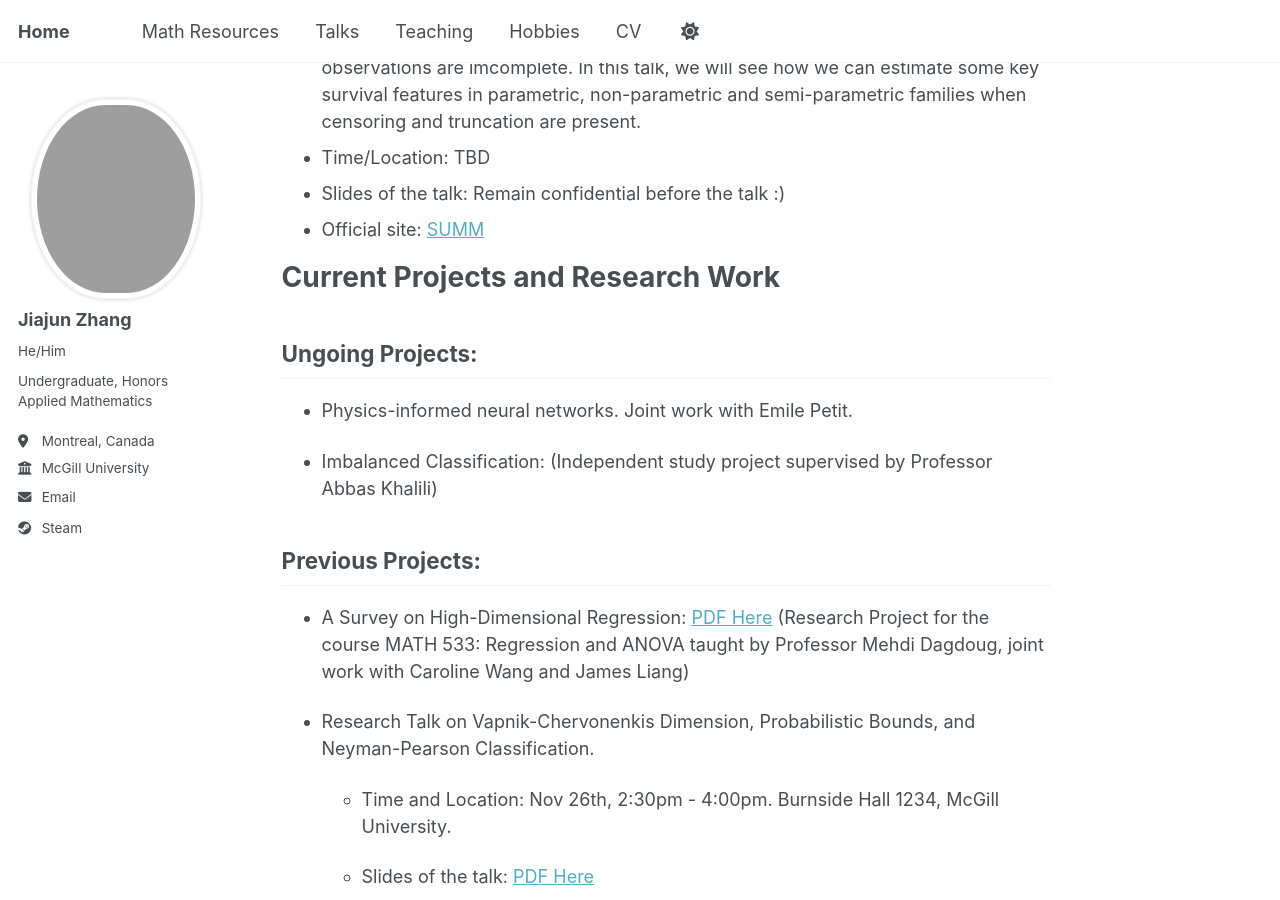
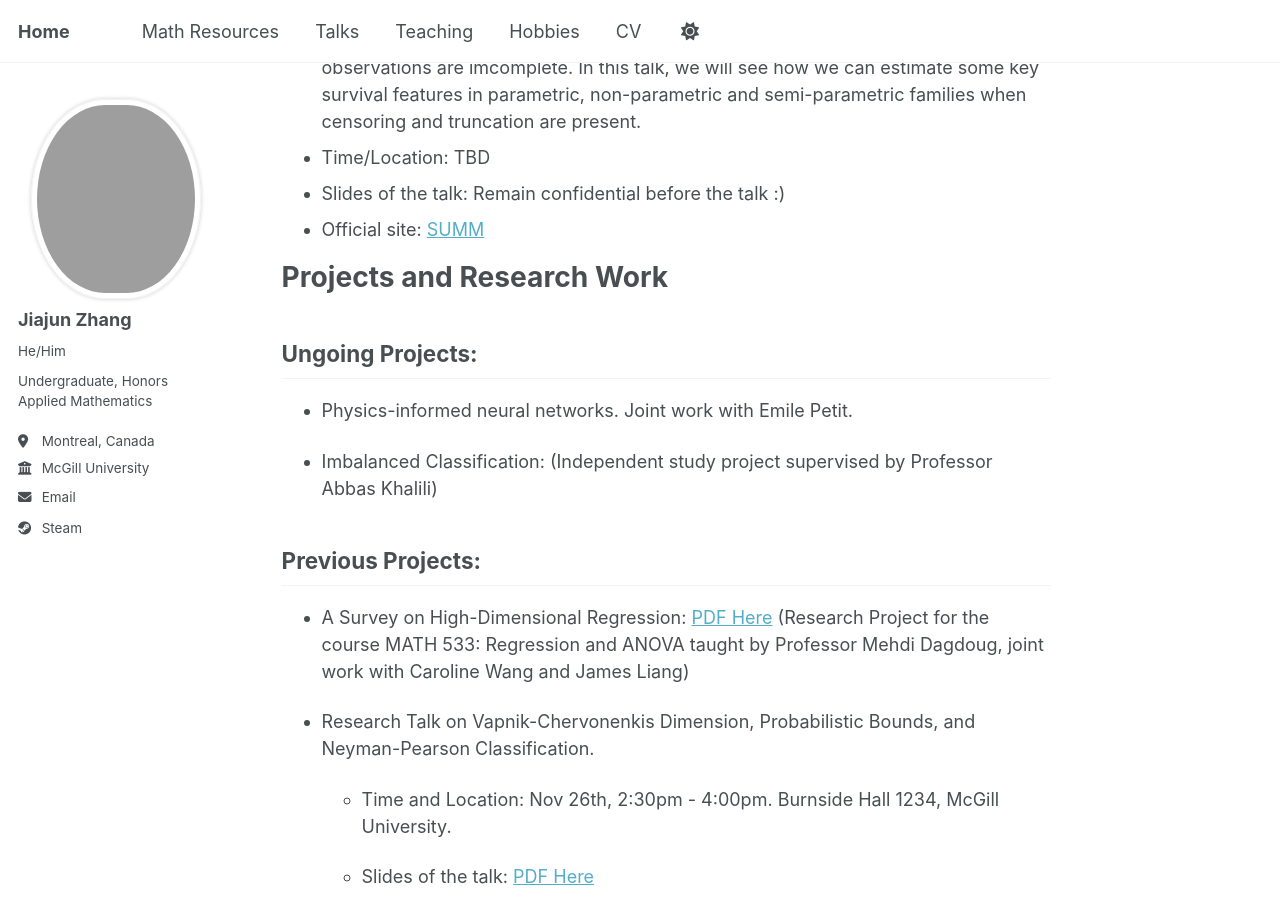
Before and after one commit to JohanssonRein/JohanssonRein.github.io, a Jekyll site: the page built from _pages/about.md, in a window 1280 px wide and 900 px high, scrolled down 1478 px. Built offline with Jekyll 4.4.1, drawn with Linux system fonts in a browser that asks for light colours.

Commit message:
Update about.md

```diff
--- a/_pages/about.md
+++ b/_pages/about.md
@@ -33,7 +33,7 @@ redirect_from:
    * Official site: [SUMM](https://www.summ.xyz/en/index.html)
 
 
-# Current Projects and Research Work
+# Projects and Research Work
 
 ## Ungoing Projects:
 
```
